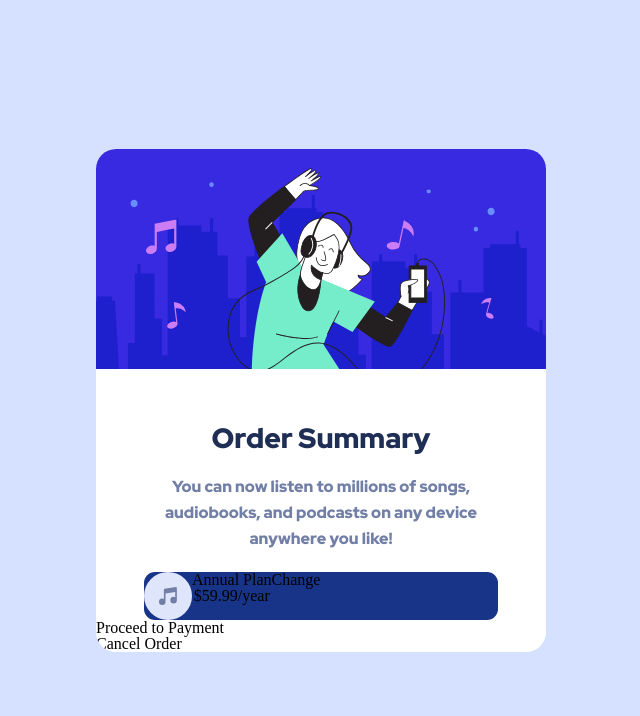
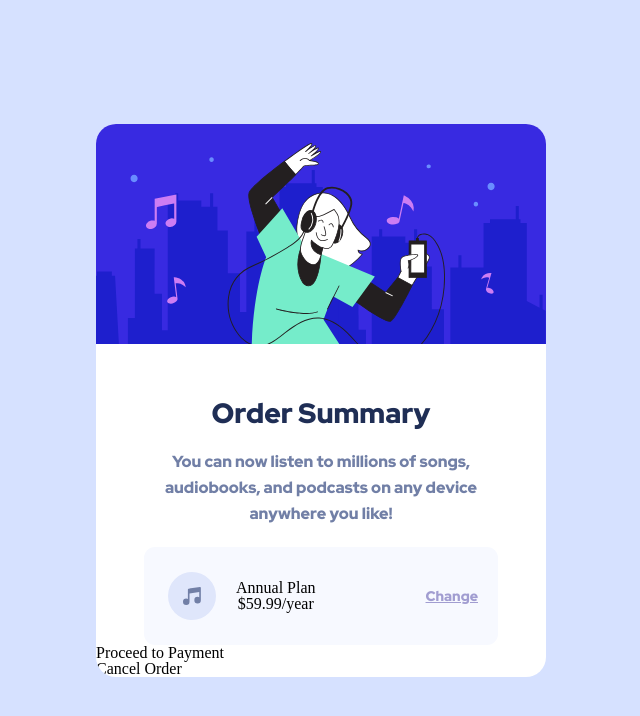
Before and after one commit to davit-akofiani/Build-Order-summary-component, a plain HTML site: page index.html in a window 1280 px wide. Shown: the whole page, without its empty margins (319-959 px from the left). Drawn offline with Linux system fonts and the light colour scheme.

Commit message:
add price box style

```diff
--- a/css/style.css
+++ b/css/style.css
@@ -33,19 +33,39 @@ body{
 }
 /* this is price box */
 .price-box {
+
     width: 354px;
     display: flex;
     margin: 0 auto;
+    align-items: center;
     border-radius: 11px;
-    background-color:  #183488;
+    padding: 25px 20px 25px 24px;
+    background-color:  #F7F9FF;
 
 }
 
 .price-anual {
+
     display: flex;
     flex-direction: column;
     align-items: center;
+    margin-left: 20px;
 
 
 
 }
+
+.change {
+
+    display: flex;
+    align-items: center;
+    color: #a19dd1;
+    margin-left: auto;
+    font-family: 'Red Hat Display', sans-serif;
+    font-size: 14px;
+    height: 19px;
+    font-weight: 700px;
+    text-decoration-line: underline;
+
+
+}
--- a/index.html
+++ b/index.html
@@ -28,11 +28,10 @@
             <div class="price-box">
                 <img src="image/icon-music.svg" alt="music-icone">
                 <div class="price-anual">
-                    <p class="anual">Annual Plan</p>
+                    <p >Annual Plan</p>
                     <p>$59.99/year</p>
                 </div>
-                    <p>Change</p>
-
+                <p class="change">Change</p>
             </div>
             <!-- this is botton -->
             <div>
```
